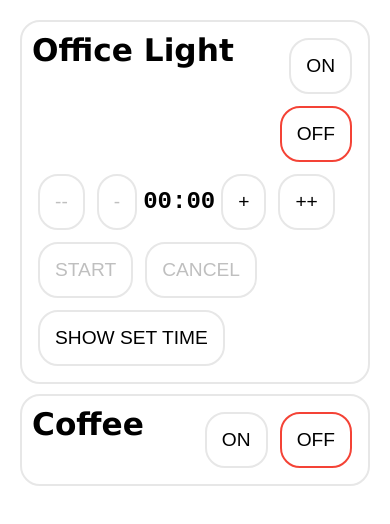
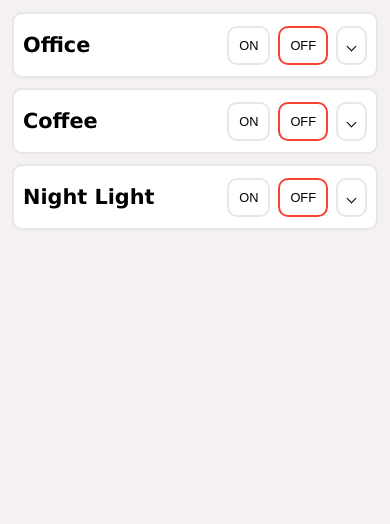
Before and after one commit to mjvandermeulen/outlets-react, a React (Create React App) app: page / in a window 390 px wide. Shown: the top 524 px of the page. Built offline with nearby package versions, Linux system fonts and the light colour scheme; no server answers.

Commit message:
groups nicer responsive

```diff
--- a/src/components/Group.css
+++ b/src/components/Group.css
@@ -1,9 +1,78 @@
+.accordion-item__line-content {
+  display: flex;
+  flex-wrap: wrap;
+  align-items: center;
+  justify-content: space-between;
+}
+
+.accordion-item__line-buttons {
+  display: flex;
+  flex-basis: 100%;
+}
+
+.accordion-item__line-buttons .button__caret {
+  flex: 0.5;
+}
+
+.accordion-item__line-buttons button {
+  flex: 1;
+}
 .accordion-item .accordion-item__title {
-  float: left;
   font-weight: bold;
   font-size: 1.3em;
+  margin: 14px 4px;
 }
 
-.accordion-item .accordion-item__line-buttons {
-  text-align: right;
+i.caret {
+  border: solid black;
+  border-width: 0 1px 1px 0;
+  display: inline-block;
+  padding: 3px; /* check this **** */
+  transform: rotate(45deg);
 }
+
+.accordion-item__line-content .button__caret {
+  transform: rotate(-180deg);
+  transition-timing-function: ease-in-out;
+  transition-duration: 0.5s;
+  transition-property: transform;
+  position: relative;
+}
+.accordion-item__line-content .button__caret--bounce {
+  transition-timing-function: cubic-bezier(0.7, 1.6, 0, 0.75);
+  transition-duration: 1s;
+}
+
+.accordion-item__line-content .button__caret--down {
+  transform: rotate(0deg);
+  transition-timing-function: ease-in-out;
+  transition-duration: 0.5s;
+  transition-property: transform;
+  position: relative;
+}
+
+.accordion-item__content .timer .timer__line {
+  display: flex;
+  flex-wrap: wrap;
+}
+
+.accordion-item__content .timer .timer__line button {
+  flex: 1;
+}
+
+.accordion-item__content .timer .timer__line .timer-display {
+  flex-basis: 100%;
+  text-align: center;
+  align-self: center;
+  margin: 14px;
+}
+
+@media screen and (min-width: 376px) {
+  .accordion-item__line-buttons {
+    display: block;
+    flex-basis: auto;
+  }
+  .accordion-item__content .timer .timer__line .timer-display {
+    flex: 10;
+  }
+}
--- a/src/components/Group.tsx
+++ b/src/components/Group.tsx
@@ -45,8 +45,8 @@ export class Group extends React.Component<GroupProps, {}> {
               <div className="accordion-item__title">
                 {this.props.displayName}
               </div>
+              {/* <div className="flex-media-small-break" /> */}
               <div className="accordion-item__line-buttons">
-                <span>
                 <RemoteControlButton
                   enabled={true}
                   active={this.props.mode}
@@ -68,7 +68,24 @@ export class Group extends React.Component<GroupProps, {}> {
                 >
                   Off
                 </RemoteControlButton>
-                </span>
+                <RemoteControlButton
+                  className={
+                    `
+                    button__caret
+                    ${this.props.expandGroup ? '' : ' button__caret--down'}` +
+                    `${
+                      this.props.displayName === 'Coffee'
+                        ? ' button__caret--bounce'
+                        : ''
+                    }`
+                  }
+                  enabled={true}
+                  active={this.props.expandGroup}
+                  handleClick={() => {}}
+                  size="medium"
+                >
+                  <i className="caret" />
+                </RemoteControlButton>
               </div>
             </div>
           </div>
@@ -77,11 +94,14 @@ export class Group extends React.Component<GroupProps, {}> {
               className={`accordion-item__content ${this.props.displayName ===
                 'Coffee' && 'bounce'}`}
             >
-              <div>
+              <div className="timer">
+                <div className="timer__line">
                   <RemoteControlButton
                     enabled={this.props.time > 0}
                     active={false}
-                  handleClick={event => this.props.handleTimerClick(MINUSMINUS)}
+                    handleClick={event =>
+                      this.props.handleTimerClick(MINUSMINUS)
+                    }
                     size="medium"
                   >
                     --
@@ -116,11 +136,13 @@ export class Group extends React.Component<GroupProps, {}> {
                     ++
                   </RemoteControlButton>
                 </div>
-              <div>
+                <div className="timer__line">
                   <RemoteControlButton
                     enabled={this.props.isTimerRunning || this.props.time > 0}
                     active={false}
-                  handleClick={event => this.props.handleTimerClick(STARTPAUSE)}
+                    handleClick={event =>
+                      this.props.handleTimerClick(STARTPAUSE)
+                    }
                     size="medium"
                   >
                     {this.props.isTimerRunning ? 'pause' : 'start'}
@@ -147,6 +169,7 @@ export class Group extends React.Component<GroupProps, {}> {
               </div>
             </div>
           </div>
+        </div>
       </li>
     )
   }
--- a/src/components/OutletGroups.tsx
+++ b/src/components/OutletGroups.tsx
@@ -91,7 +91,6 @@ class OutletGroups extends React.Component<
     this.socket = null
     const outletData: OutletData = {}
     const userSettings: UserSettings = {}
-    let firstGroup = true
     groupsSettings.forEach((groupSetting, index) => {
       if (groupSetting.enabled) {
         outletData[groupSetting.group] = {
@@ -100,10 +99,9 @@ class OutletGroups extends React.Component<
           isTimerRunning: false, // TODO
         }
         userSettings[groupSetting.group] = {
-          expandGroup: firstGroup,
+          expandGroup: false,
           showTimer: true,
         }
-        firstGroup = false
       }
     })
     this.state = {
@@ -384,6 +382,7 @@ class OutletGroups extends React.Component<
           />
         )
       })
+
     return (
       <div className="wrapper">
         <ul className="accordion-list">{groups}</ul>
--- a/src/components/RemoteControlButton.css
+++ b/src/components/RemoteControlButton.css
@@ -5,4 +5,5 @@
 
 .disabledButton {
   color: #bfbfbf;
+  border: 2px solid #f7f7f7;
 }
--- a/src/components/RemoteControlButton.tsx
+++ b/src/components/RemoteControlButton.tsx
@@ -1,6 +1,7 @@
 import * as React from 'react'
 import './RemoteControlButton.css'
 interface RemoteControlButtonProps {
+  className?: string
   active: boolean
   enabled: boolean
   handleClick: (event: React.MouseEvent<HTMLButtonElement>) => void
@@ -16,7 +17,8 @@ export const RemoteControlButton: React.FunctionComponent<RemoteControlButtonPro
       // console.log('button disabled')
     }
   }
-  let btnClass = 'medium-button'
+  let btnClass = props.className !== undefined ? props.className : ''
+  btnClass += ' remote-control-button medium-button' // No CSS for this yet *** TODO
   if (props.active) {
     btnClass += ' activeButton'
   }
--- a/src/components/TimerDisplay.css
+++ b/src/components/TimerDisplay.css
@@ -1,4 +1,6 @@
-.timer {
+/* TODO this is not super related to the functioning of the timer...
+well... the courier New kind of is. *** */
+.timer-display {
   font-family: 'Courier New', Courier, monospace;
   font-size: 1em;
   font-weight: bold;
--- a/src/components/TimerDisplay.tsx
+++ b/src/components/TimerDisplay.tsx
@@ -99,6 +99,6 @@ export class TimerDisplay extends React.Component<TimerDisplayProps, {}> {
       // Show set time
       display = this.readableSetTime(this.props.time, this.props.isTimerRunning)
     }
-    return <span className="timer">{display}</span>
+    return <div className="timer-display">{display}</div>
   }
 }
--- a/src/css/accordion.css
+++ b/src/css/accordion.css
@@ -2,16 +2,16 @@
   list-style: none;
   overflow: hidden;
   margin: 0;
-  padding: 10px;
+  padding: 2px;
 }
 
 .accordion-list .accordion-list__item {
   background-color: white;
   color: black;
-  border-radius: 20px;
+  border-radius: 10px;
   border: 2px solid #e7e7e7;
   margin: 10px;
-  padding: 10px;
+  padding: 5px;
 }
 
 .accordion-item .accordion-item__inner {
--- a/src/index.css
+++ b/src/index.css
@@ -1,6 +1,6 @@
 body {
   /* see https://www.w3schools.com/css/css_font.asp search: "combination of percent and em" */
-  font-size: 150%;
+  font-size: 100%;
   font-family: Verdana, Geneva, Tahoma, sans-serif;
   /* from create react app */
   margin: 0;
@@ -15,13 +15,13 @@ h3 {
 
 button {
   background-color: white;
-  border-radius: 20px;
+  border-radius: 10px;
   border: 2px solid #e7e7e7;
   color: black;
   cursor: pointer;
   font-size: 0.8em;
-  margin: 6px 6px;
-  padding: 15px 15px;
+  margin: 4px;
+  padding: 10px;
   text-align: center;
   text-decoration: none;
   text-transform: uppercase;
@@ -49,3 +49,28 @@ code {
   background-color: hotpink;
 }
 */
+
+div {
+  /* user-select: none; /* supported by Chrome and Opera */
+  /* -webkit-user-select: none; /* Safari */
+  /* -khtml-user-select: none; /* Konqueror HTML */
+  /* -moz-user-select: none; /* Firefox */
+  /* -ms-user-select: none; /* Internet Explorer/Edge */
+  /* -webkit-tap-highlight-color: red; */
+  -webkit-tap-highlight-color: transparent; /* for removing the tapped element highlight on android */
+}
+
+/* TODO **** use variables in Sass for min-width */
+
+@media screen and (min-width: 376px) {
+  body {
+    background-color: #f5f1f1;
+    max-width: 450px;
+    margin: 0px auto;
+  }
+
+  div.flex-media-small-break {
+    flex-basis: 100%;
+    height: 0;
+  }
+}
--- a/src/settings/group-settings.ts
+++ b/src/settings/group-settings.ts
@@ -39,7 +39,7 @@ export const groupsSettings: GroupsSettings = [
   },
   {
     group: 'officelight',
-    displayName: 'Office Light',
+    displayName: 'Office',
     defaultTimer: 0,
     enabled: true,
   },
@@ -63,8 +63,8 @@ export const groupsSettings: GroupsSettings = [
   },
   {
     group: 'redlight',
-    displayName: 'Guest Night Light',
+    displayName: 'Night Light',
     defaultTimer: 0,
-    enabled: false,
+    enabled: true,
   },
 ]
```
Lines whose indentation alone changed are shown as unchanged.
